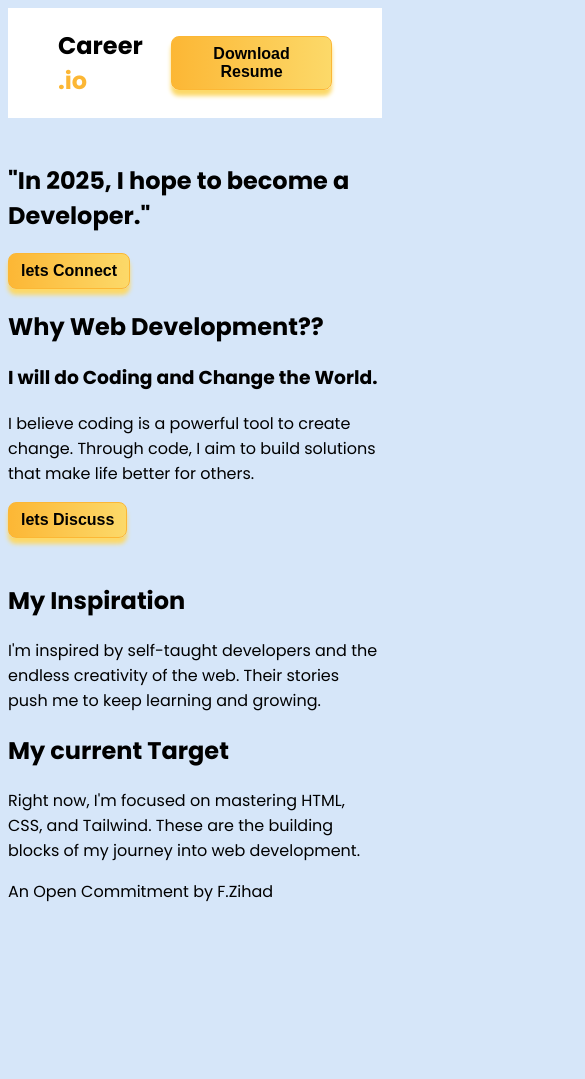
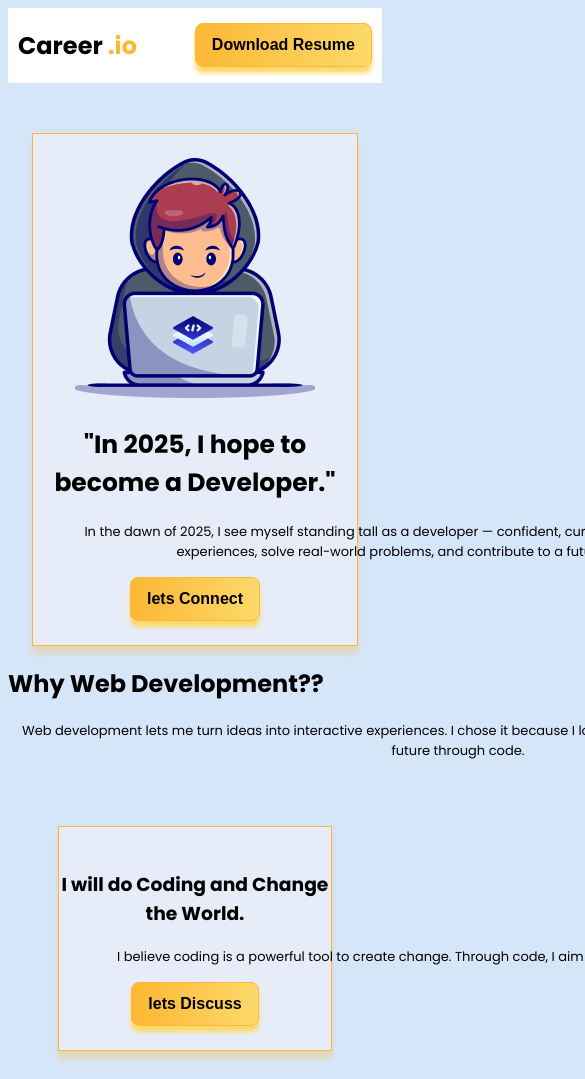
Before and after one commit to nishatjahan62/BootCamp-Assignment-01, a plain HTML site: page index.html in a window 390 px wide. Shown: the top 1079 px of the page, 585 px wide, since content can reach past the window. Before the commit the page ends 937 px from the top, so only its background shows below. Drawn offline with Linux system fonts and the light colour scheme.

Commit message:
Added responsive banner section

```diff
--- a/index.html
+++ b/index.html
@@ -26,27 +26,29 @@
         </div>
       </nav>
       <!-- banner section -->
-      <section class="banner">
-        <div>
-          <img src="" alt="" />
+      <section class="banner-section">
+        <div class="banner-img">
+          <img src="assets/hero-developer.png" alt="" />
         </div>
         <div>
           <h1 id="banner-heading">"In 2025, I hope to become a Developer."</h1>
-          <p></p>
+          <p class="section-description">In the dawn of 2025, I see myself standing tall as a developer — confident, curious, and ever-evolving. I will craft seamless user experiences, solve real-world problems, and contribute to a future built on code and compassion.
+
+</p>
           <button class="Btn">lets Connect</button>
         </div>
       </section>
     </header>
 
     <main>
-      <div class="why-dev-section">
+      <section class="why-dev-section">
         <h2 class="section-title">Why Web Development??</h2>
-        <p class="secton-description"></p>
-      </div>
+        <p class="section-description">Web development lets me turn ideas into interactive experiences. I chose it because I love creating, solving problems, and shaping the future through code.</p>
+      </section>
       <div>
-        <div>
+        <div class="my-coding">
           <h3 id="section-2-heading">I will do Coding and Change the World.</h3>
-          <p class="secton-description">I believe coding is a powerful tool to create change. Through code, I aim to build solutions that make life better for others.</p>
+          <p class="section-description">I believe coding is a powerful tool to create change. Through code, I aim to build solutions that make life better for others.</p>
           <button class="Btn">lets Discuss</button>
         </div>
         <div>
@@ -58,7 +60,7 @@
       <section class="Inspiration-section">
         <div>
           <h2 class="section-title">My Inspiration</h2>
-          <p class="secton-description" >I'm inspired by self-taught developers and the endless creativity of the web. Their stories push me to keep learning and growing.
+          <p class="section-description" >I'm inspired by self-taught developers and the endless creativity of the web. Their stories push me to keep learning and growing.
 
 </p>
         </div>
@@ -68,7 +70,7 @@
       <section class="target-section">
         <div>
           <h2 class="section-title">My current Target</h2>
-          <p class="secton-description">Right now, I'm focused on mastering HTML, CSS, and Tailwind. These are the building blocks of my journey into web development.
+          <p class="section-description">Right now, I'm focused on mastering HTML, CSS, and Tailwind. These are the building blocks of my journey into web development.
 
 </p>
         </div>
--- a/styles/styles.css
+++ b/styles/styles.css
@@ -1,29 +1,79 @@
-
 .poppins {
   font-family: "Poppins", sans-serif;
 }
 .Btn {
   background: linear-gradient(to right, #fcb735, #fcd969);
-  padding: 8px 12px;
-  border: 1px solid #FCB735;
+  padding: 12px 16px;
+  border: 1px solid #fcb735;
   border-radius: 8px;
   box-shadow: 0 6px 4px #fcd969;
   font-weight: 700;
   font-size: medium;
 }
-body{
-    background-color: #D6E6F9;
+body {
+  background-color: #d6e6f9;
 }
-nav{
+nav {
   background-color: white;
 }
-.nav{
+.nav {
   display: flex;
   justify-content: space-between;
   align-items: center;
   padding-left: 50px;
   padding-right: 50px;
 }
-#io{
-color: #FCB735;
+#io {
+  color: #fcb735;
 }
+
+.banner-section,
+.my-coding {
+  background-color: #e6edf9;
+  margin-right: 50px;
+  margin-left: 50px;
+  margin-top: 50px;
+  border: 1px solid #fcb735;
+  box-shadow: 0 8px 6px #fcb73550;
+  text-align: center;
+  padding-bottom: 24px;
+  padding-top: 24px;
+}
+.banner-img {
+  width: 100%;
+}
+#banner-heading {
+  font-weight: bolder;
+  font-size: 40px;
+  padding-bottom: 0;
+}
+.section-title{
+
+}
+.section-description {
+  font-weight: 400;
+  font-size: small;
+  width: 900px;
+  margin: auto;
+  padding-bottom: 15px;
+  text-align: center;
+}
+
+/* Responsive for phone */
+@media only screen and (max-width: 576px) {
+  .nav,
+  .banner-section {
+    padding-right: 10px;
+    padding-left: 10px;
+  }
+  .banner-section {
+    margin-right: 24px;
+    margin-left: 24px;
+  }
+  #banner-heading{
+    font-size: 25px;
+  }
+  .section-description {
+  margin: auto;
+}
+}
```
Lines whose indentation alone changed are shown as unchanged.
